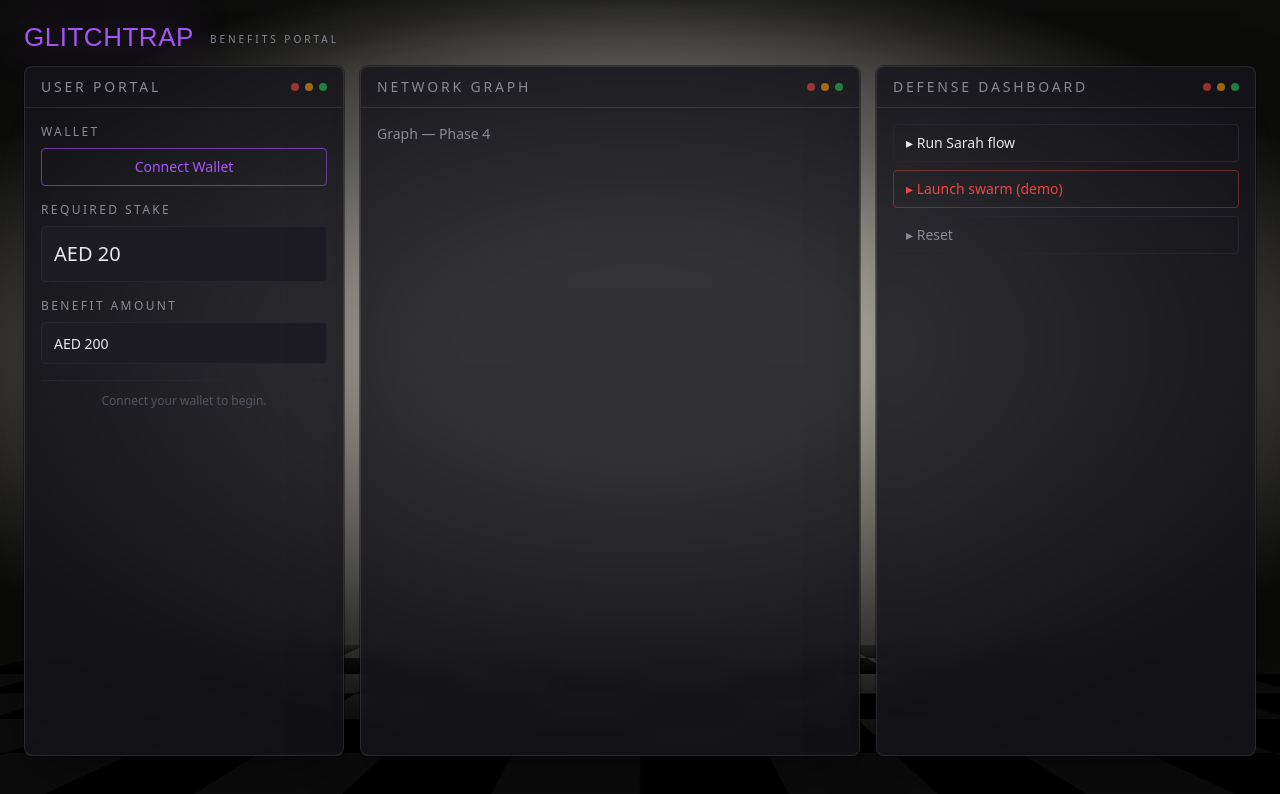
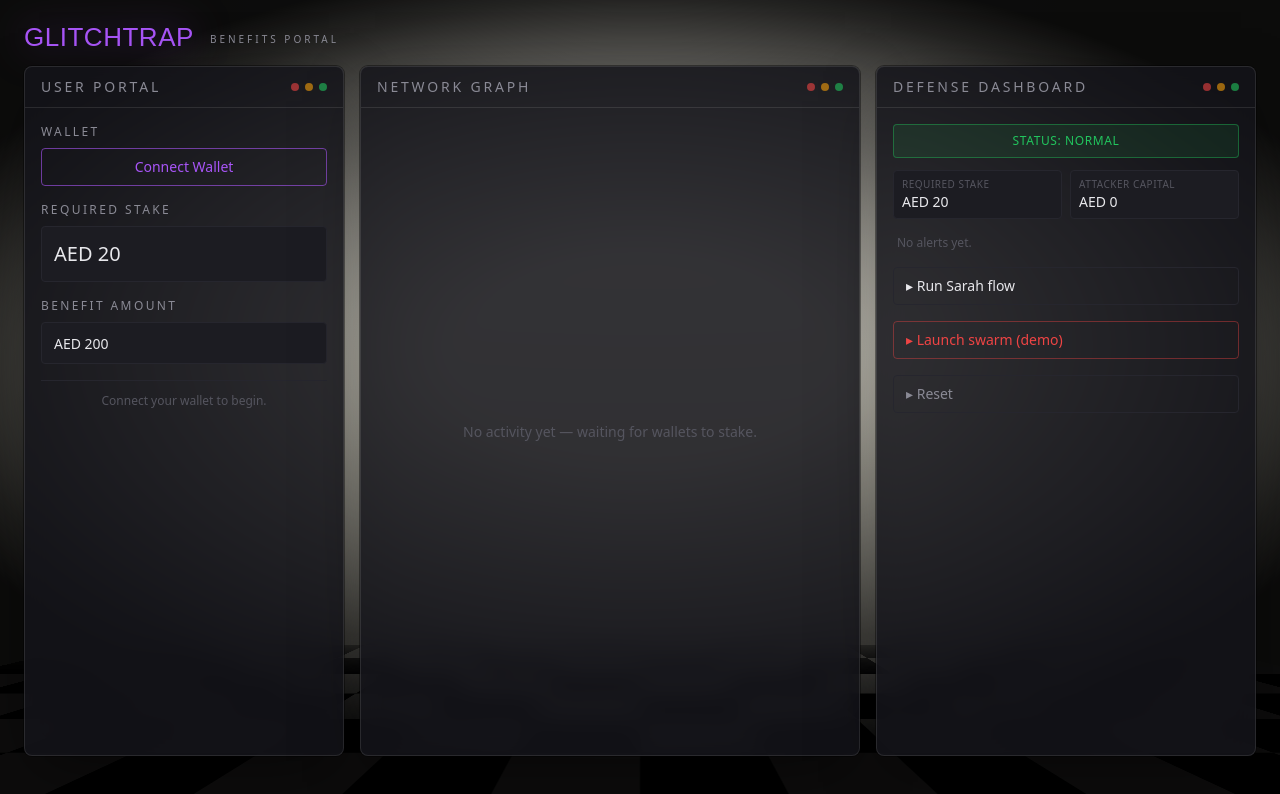
Before and after one commit to qqqorus/glitchtrap-nibble, a Next.js app in the folder frontend/: page / in a window 1280 px wide. Shown: the top 794 px of the page. Built offline with nearby package versions, Linux system fonts and the light colour scheme; a web font is replaced by a local one.

Commit message:
feat: add imports from components

```diff
--- a/frontend/app/page.tsx
+++ b/frontend/app/page.tsx
@@ -4,6 +4,9 @@ import { Panel } from "@/components/layout/Panel";
 import { Wordmark } from "@/components/brand/Wordmark";
 import { UserPortalPanel } from "@/components/portal/UserPortalPanel";
 import { useDefenseStore } from "@/stores/defense";
+import { NetworkGraph } from "@/components/graph/NetworkGraph";
+import { DefenseStats } from "@/components/dashboard/DefenseStats";
+import { AlertFeed } from "@/components/dashboard/AlertFeed";
 
 export default function Home() {
   const runAttack = useDefenseStore((s) => s.runAttack);
@@ -20,11 +23,13 @@ export default function Home() {
         </Panel>
 
         <Panel title="Network Graph">
-          <div className="p-4 text-sm text-text-muted">Graph — Phase 4</div>
+          <NetworkGraph />
         </Panel>
 
         <Panel title="Defense Dashboard">
-          <div className="p-4 space-y-2">
+          <div className="p-4 space-y-4">
+            <DefenseStats/>
+            <AlertFeed />
             <button
               onClick={runSarah}
               className="block w-full text-left px-3 py-2 rounded border border-border-subtle hover:bg-bg-raised text-sm"
```
